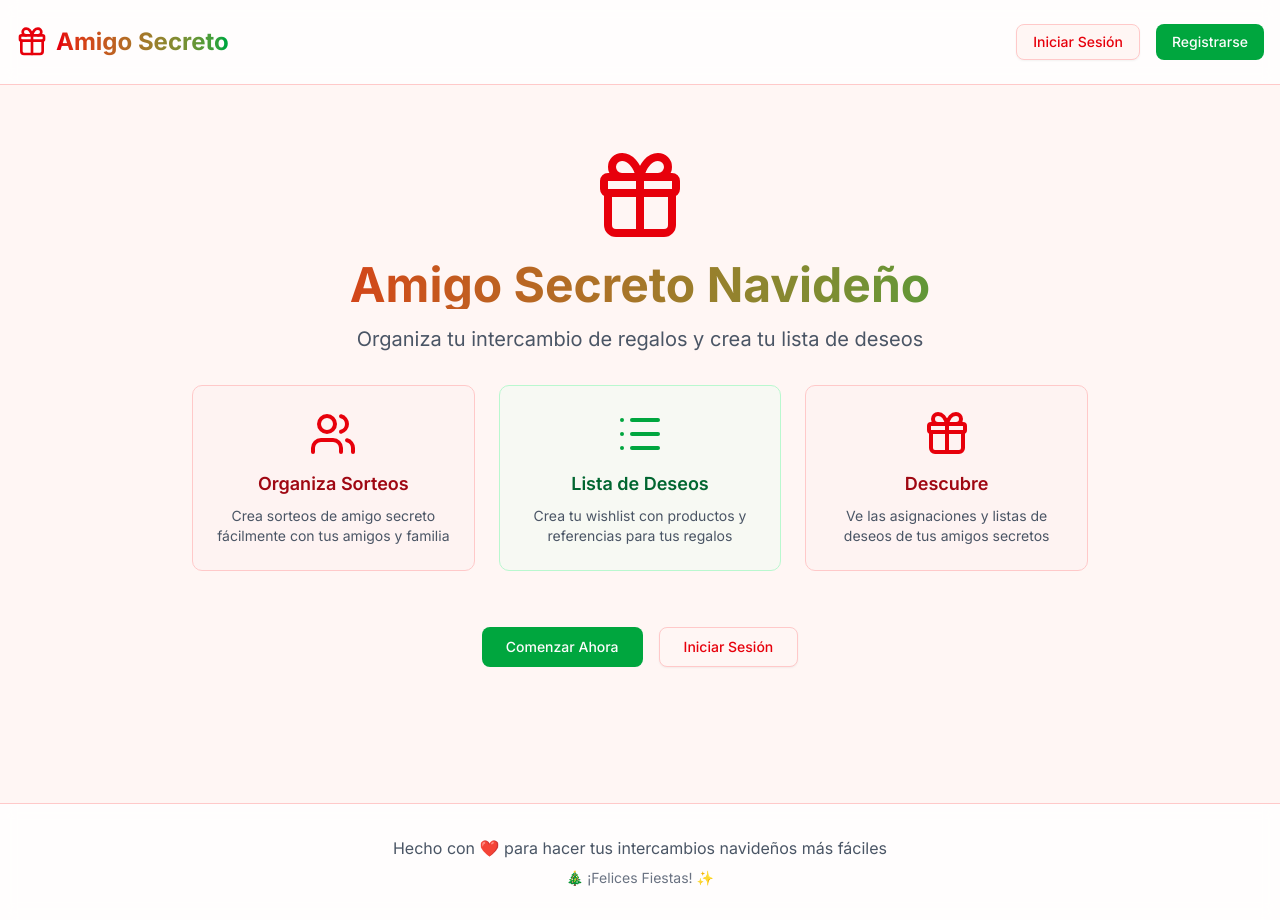
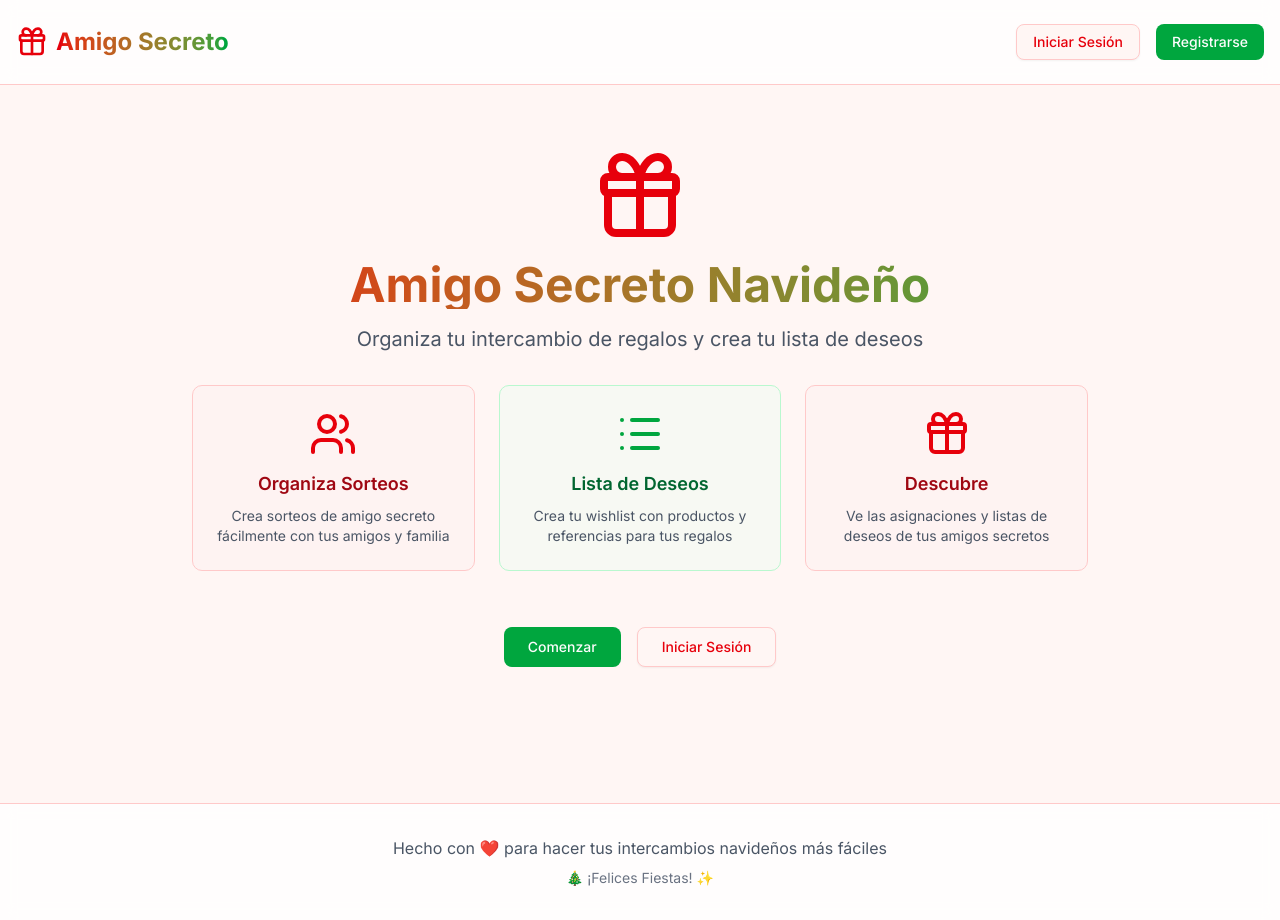
Before and after one commit to MrBowis/amigo-secreto, a Next.js app: page / in a window 1280 px wide. Built offline with nearby package versions, Linux system fonts and the light colour scheme; no server answers.

Commit message:
prueba de PR con pipeline

```diff
--- a/src/app/page.tsx
+++ b/src/app/page.tsx
@@ -65,7 +65,7 @@ export default function Home() {
         <div className="flex gap-4 justify-center">
           <Link href="/signup">
             <Button size="lg" className="bg-green-600 hover:bg-green-700">
-              Comenzar Ahora
+              Comenzar
             </Button>
           </Link>
           <Link href="/login">
```
